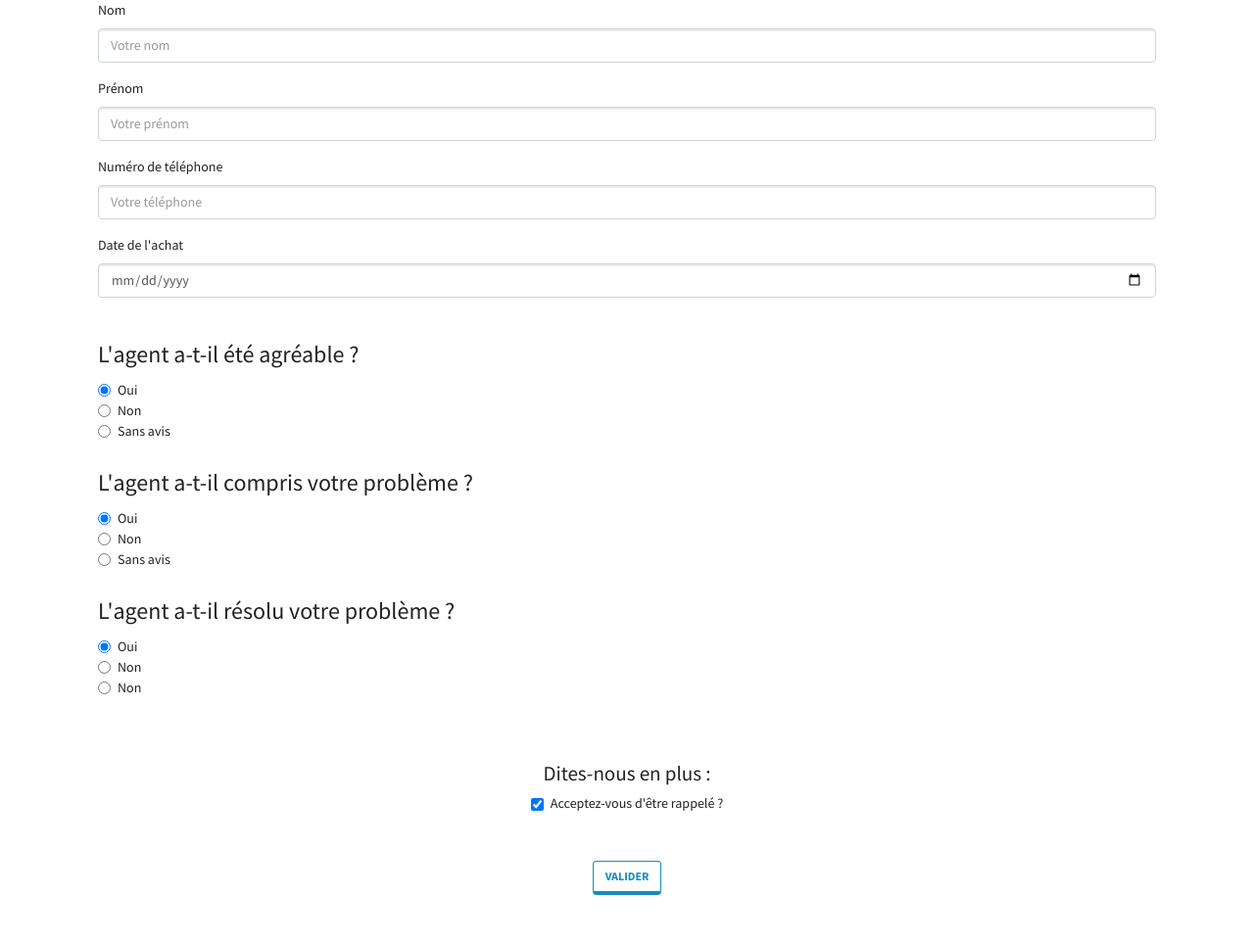
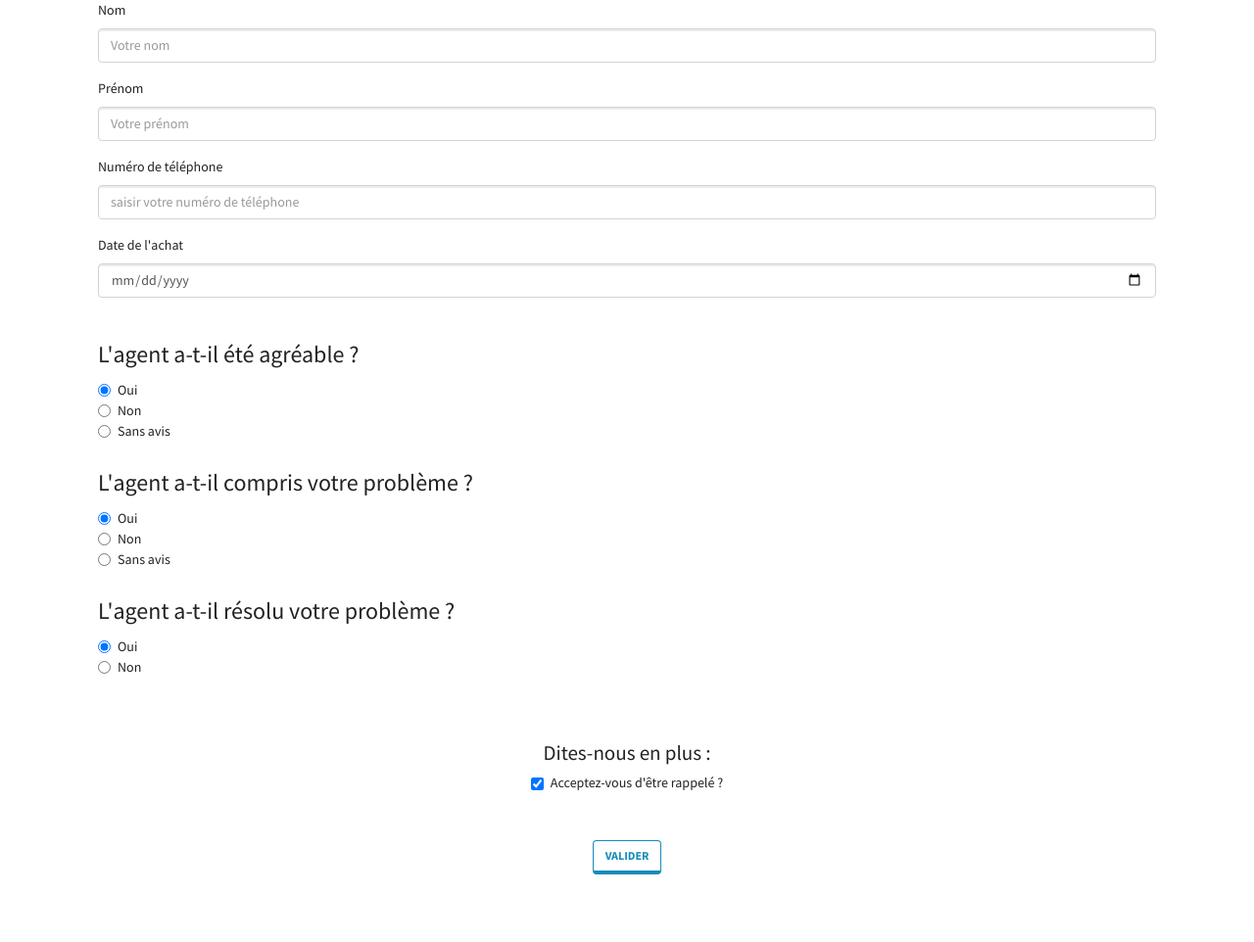
Before and after one commit to am08online/amazinform, a PHP site: page /view/form.php in a window 1280 px wide. Shown: the part 132-1094 px from the top of the page at 98% size. After the commit the page ends 1025 px from the top, so only its background shows below. Run offline with PHP 8.4, Linux system fonts and the light colour scheme.

Commit message:
Mise à jour AmazinForm

```diff
--- a/form.php
+++ /dev/null
@@ -1,147 +0,0 @@
-<!DOCTYPE html>
-<html lang="fr">
-
-<head>
-  <meta charset="utf-8">
-  <meta name="viewport" content="width=device-width, initial-scale=1, shrink-to-fit=no">
-  <!-- meta référencement -->
-  <meta name="description" content="Web Dev PHP : Conditions, requêtes GET">
-  <meta name="author" content="Camile Ghastine">
-
-  <title>Questionnaire de satisfaction du service client Amazin</title>
-
-  <!-- Bootstrap core CSS -->
-  <link rel="stylesheet" href="https://bootswatch.com/4/lumen/bootstrap.min.css">
-  <link rel="stylesheet" href="https://cdnjs.cloudflare.com/ajax/libs/font-awesome/5.15.3/css/all.min.css">
-</head>
-
-<body>
-  <div class="container">
-    <h1 class="mb-5">AMAZIN FORM</h1>
-    <h2>Formulaire de satisfaction</h2>
-
-    <form method="POST" action="index.php">
-      <fieldset>
-        <div class="container">
-          <div class="row">
-            <div class="col-md">
-              <div class="form-group">
-                <label for="lastname" class="form-label mt-6">Nom</label>
-                <input type="text" class="form-control" id="lastname" name="lastname" placeholder="Votre nom" value="<?= isset($_POST['lastname']) ? $_POST['lastname'] : '' ?>"  size="15" maxlength="15" required>
-                <small class="form-text text-danger"><?= isset($_POST['errors']['lastname']) ? $_POST['errors']['lastname'] : '' ?></small>
-                <small class="form-text text-danger"><?= isset($_POST['errors']['lastname_bis']) ? $_POST['errors']['lastname_bis'] : '' ?></small>
-              </div>
-
-              <div class="form-group">
-                <label for="firstname" class="form-label mt-6">Prénom</label>
-                <input type="text" class="form-control" id="firstname" name="firstname" placeholder="Votre prénom" value="<?= isset($_POST['firstname']) ? $_POST['firstname'] : '' ?>" size="15" maxlength="15" required>
-                <small class="form-text text-danger"><?= isset($_POST['errors']['firstname']) ? $_POST['errors']['firstname'] : '' ?></small>
-                <small class="form-text text-danger"><?= isset($_POST['errors']['firstname_bis']) ? $_POST['errors']['firstname_bis'] : '' ?></small>
-              </div>
-
-              <div class="form-group">
-                <label for="telephone" class="form-label mt-6">Numéro de téléphone</label>
-                <input type="tel" class="form-control" id="telephone" name="telephone" placeholder="Votre téléphone" value="<?= isset($_POST['telephone']) ? $_POST['telephone'] : '' ?>" size="10" maxlength="10" required>
-                <small class="form-text text-danger"><?= isset($_POST['errors']['telephone']) ? $_POST['errors']['telephone'] : '' ?></small>
-              </div>
-
-              <div class="form-group">
-                <label for="dateachat" class="form-label mt-6">Date de l'achat</label>
-                <input type="date" class="form-control" id="dateachat" name="dateachat" placeholder="date de l'achat" value="<?= isset($_POST['dateachat']) ? $_POST['dateachat'] : '' ?>" size="08" maxlength="08" required>
-              </div>
-            </div>
-            </div>
-        </div> <!-- Container -->
-	</fieldset>
-
-	  <fieldset>
-		<div class="container">
-          <div class="row">
-            <div class="col-md">
-
-			  <!-- <fieldset class="form-group"> -->
-			  <div class="form-group">
-                <legend class="mt-4">L'agent a-t-il été agréable ?</legend>
-                <div class="form-check">
-                  <label class="form-check-label">
-                    <input type="radio" class="form-check-input" name="optionsRadiosStep0" id="optionsRadiosYes" value="2" checked="">
-                    Oui
-                  </label>
-                </div>
-                <div class="form-check">
-                  <label class="form-check-label">
-                    <input type="radio" class="form-check-input" name="optionsRadiosStep0" id="optionsRadiosNon" value="0">
-                    Non
-                  </label>
-                </div>
-                <div class="form-check">
-                  <label class="form-check-label">
-                    <input type="radio" class="form-check-input" name="optionsRadiosStep0" id="optionsRadiosWithoutOpinion" value="1">
-                    Sans avis
-                  </label>
-                </div>
-              <!-- </fieldset> -->
-
-              <!-- <fieldset class="form-group"> -->
-			  <div class="form-group">
-                <legend class="mt-4">L'agent a-t-il compris votre problème ?</legend>
-                <div class="form-check">
-                  <label class="form-check-label">
-                    <input type="radio" class="form-check-input" name="optionsRadiosStep1" id="optionsRadiosYes" value="2" checked="">
-                    Oui
-                  </label>
-                </div>
-                <div class="form-check">
-                  <label class="form-check-label">
-                    <input type="radio" class="form-check-input" name="optionsRadiosStep1" id="optionsRadiosNon" value="0">
-                    Non
-                  </label>
-                </div>
-                <div class="form-check">
-                  <label class="form-check-label">
-                    <input type="radio" class="form-check-input" name="optionsRadiosStep1" id="optionsRadiosWithoutOpinion" value="1">
-                    Sans avis
-                  </label>
-                </div>
-              <!-- </fieldset> -->
-
-              <!-- <fieldset class="form-group"> -->
-                <legend class="mt-4">L'agent a-t-il résolu votre problème ?</legend>
-                <div class="form-check">
-                  <label class="form-check-label">
-                    <input type="radio" class="form-check-input" name="optionsRadiosStep2" id="optionsRadiosYes" value="1" checked="">
-                    Oui
-                  </label>
-                </div>
-				<div class="form-check">
-                  <label class="form-check-label">
-                    <input type="radio" class="form-check-input" name="optionsRadiosStep1" id="optionsRadiosNon" value="0">
-                    Non
-                  </label>
-                </div>
-
-				<div class="form-check">
-                  <label class="form-check-label">
-                    <input type="radio" class="form-check-input" name="optionsRadiosStep2" id="optionsRadiosNon" value="-1">
-                    Non
-                  </label>
-                </div>
-			  </fieldset>
-
-        <div class="text-center mt-5">
-          <h4>Dites-nous en plus :</h4>
-          <div class="form-check">
-            <input class="form-check-input" type="checkbox" value="true" id="checkPhoneMe" name="checkPhoneMe" checked="">
-            <label class="form-check-label" for="checkPhoneMe">
-              Acceptez-vous d'être rappelé ?
-            </label>
-          </div>
-
-    </fieldset>
-          <button type="submit" class="btn btn-outline-primary my-5">Valider</button>
-        </div>
-    </form>
-  </div>  <!--Container -->
-</body>
-
-</html>
--- /dev/null
+++ b/view/form.php
@@ -0,0 +1,141 @@
+<!DOCTYPE html>
+<html lang="fr">
+
+<head>
+  <meta charset="utf-8">
+  <meta name="viewport" content="width=device-width, initial-scale=1, shrink-to-fit=no">
+  <!-- meta référencement -->
+  <meta name="description" content="Web Dev PHP : Conditions, requêtes GET">
+  <meta name="author" content="Camile Ghastine">
+
+  <title>Questionnaire de satisfaction du service client Amazin</title>
+
+  <!-- Bootstrap core CSS -->
+  <link rel="stylesheet" href="https://bootswatch.com/4/lumen/bootstrap.min.css">
+  <link rel="stylesheet" href="https://cdnjs.cloudflare.com/ajax/libs/font-awesome/5.15.3/css/all.min.css">
+</head>
+
+<body>
+  <div class="container">
+    <h1 class="mb-5">AMAZIN FORM</h1>
+    <h2>Formulaire de satisfaction</h2>
+
+    <form method="POST" action="index.php">
+      <fieldset>
+        <div class="container">
+          <div class="row">
+            <div class="col-md">
+              <div class="form-group">
+                <label for="lastname" class="form-label mt-6">Nom</label>
+                <input type="text" class="form-control" id="lastname" name="lastname" placeholder="Votre nom" value="<?= isset($_POST['lastname']) ? $_POST['lastname'] : '' ?>" size="15" maxlength="15" required>
+                <small class="form-text text-danger"><?= isset($_POST['errors']['lastname']) ? $_POST['errors']['lastname'] : '' ?></small>
+                <small class="form-text text-danger"><?= isset($_POST['errors']['lastname_bis']) ? $_POST['errors']['lastname_bis'] : '' ?></small>
+              </div>
+
+              <div class="form-group">
+                <label for="firstname" class="form-label mt-6">Prénom</label>
+                <input type="text" class="form-control" id="firstname" name="firstname" placeholder="Votre prénom" value="<?= isset($_POST['firstname']) ? $_POST['firstname'] : '' ?>" size="15" maxlength="15" required>
+                <small class="form-text text-danger"><?= isset($_POST['errors']['firstname']) ? $_POST['errors']['firstname'] : '' ?></small>
+                <small class="form-text text-danger"><?= isset($_POST['errors']['firstname_bis']) ? $_POST['errors']['firstname_bis'] : '' ?></small>
+              </div>
+
+              <div class="form-group">
+                <label for="tel" class="form-label mt-6">Numéro de téléphone</label>
+                <input type="tel" class="form-control" id="tel" name="tel" placeholder="saisir votre numéro de téléphone" value="<?= isset($_POST['tel']) ? $_POST['tel'] : '' ?>" pattern="0[1679]{8}" title=size="10" maxlength="10" required>
+                <small class="form-text text-danger"><?= isset($_POST['errors']['tel']) ? $_POST['errors']['tel'] : '' ?></small>
+              </div>
+
+              <div class="form-group">
+                <label for="dateachat" class="form-label mt-6">Date de l'achat</label>
+                <input type="date" class="form-control" id="dateachat" name="dateachat" placeholder="date de l'achat" value="<?= isset($_POST['dateachat']) ? $_POST['dateachat'] : '' ?>" size="08" maxlength="08" required>
+              </div>
+            </div>
+          </div>
+        </div> <!-- Container -->
+      </fieldset>
+
+      <fieldset>
+        <div class="container">
+          <div class="row">
+            <div class="col-md">
+
+              <!-- <fieldset class="form-group"> -->
+              <div class="form-group">
+                <legend class="mt-4">L'agent a-t-il été agréable ?</legend>
+                <div class="form-check">
+                  <label class="form-check-label">
+                    <input type="radio" class="form-check-input" name="question1" id="OK" value="2" checked="">
+                    Oui
+                  </label>
+                </div>
+                <div class="form-check">
+                  <label class="form-check-label">
+                    <input type="radio" class="form-check-input" name="question1" id="KO" value="0">
+                    Non
+                  </label>
+                </div>
+                <div class="form-check">
+                  <label class="form-check-label">
+                    <input type="radio" class="form-check-input" name="question1" id="SAV" value="1">
+                    Sans avis
+                  </label>
+                </div>
+                <!-- </fieldset> -->
+
+                <!-- <fieldset class="form-group"> -->
+                <div class="form-group">
+                  <legend class="mt-4">L'agent a-t-il compris votre problème ?</legend>
+                  <div class="form-check">
+                    <label class="form-check-label">
+                      <input type="radio" class="form-check-input" name="question2" id="OK" value="2" checked="">
+                      Oui
+                    </label>
+                  </div>
+                  <div class="form-check">
+                    <label class="form-check-label">
+                      <input type="radio" class="form-check-input" name="question2" id="KO" value="0">
+                      Non
+                    </label>
+                  </div>
+                  <div class="form-check">
+                    <label class="form-check-label">
+                      <input type="radio" class="form-check-input" name="question2" id="SAV" value="1">
+                      Sans avis
+                    </label>
+                  </div>
+                  <!-- </fieldset> -->
+
+                  <!-- <fieldset class="form-group"> -->
+                  <legend class="mt-4">L'agent a-t-il résolu votre problème ?</legend>
+                  <div class="form-check">
+                    <label class="form-check-label">
+                      <input type="radio" class="form-check-input" name="question3" id="OK" value="2" checked="">
+                      Oui
+                    </label>
+                  </div>
+                  <div class="form-check">
+                    <label class="form-check-label">
+                      <input type="radio" class="form-check-input" name="question3" id="KO" value="0">
+                      Non
+                    </label>
+                  </div>
+      </fieldset>
+
+      <div class="text-center mt-5">
+        <h4>Dites-nous en plus :</h4>
+        <div class="form-check">
+          <input class="form-check-input" type="checkbox" value="true" id="meRappeler" name="meRappeler" checked="">
+          <label class="form-check-label" for="meRappeler">
+            Acceptez-vous d'être rappelé ?
+          </label>
+        </div>
+
+        </fieldset>
+        <button type="submit" class="btn btn-outline-primary my-5">Valider</button>
+      </div>
+    </form>
+  </div>
+  <!--Container -->
+</body>
+
+</html>
```
Also changed, not shown: controller/checkDatasForm.php (added, +57 -0 lines), controller/includes/constantes.inc.php (added, +8 -0 lines), controller/includes/functions.inc.php (added, +80 -0 lines), includes/constantes.inc (deleted, +0 -11 lines), includes/functions.inc (deleted, +0 -63 lines), index.php (+66 -18 lines), view/includes/footer.inc.php (renamed from includes/footer.inc), view/includes/header.inc.php (renamed from includes/header.inc), 1 other file.
